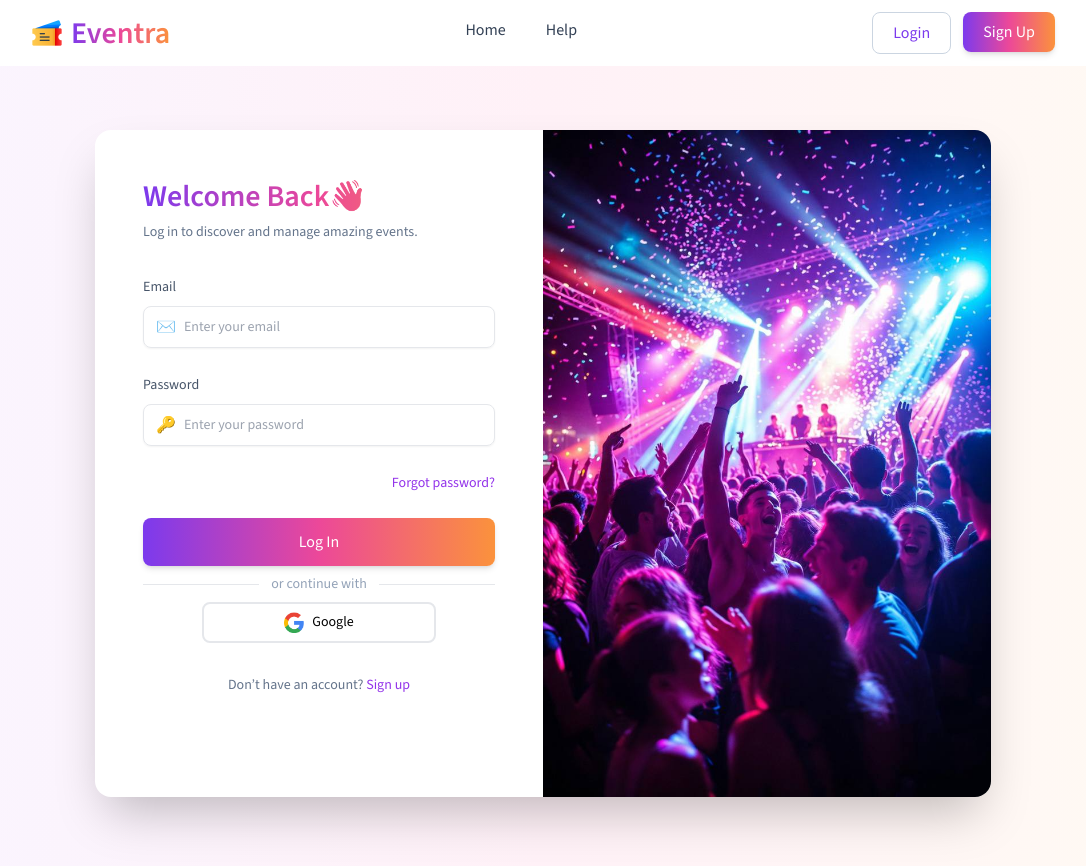
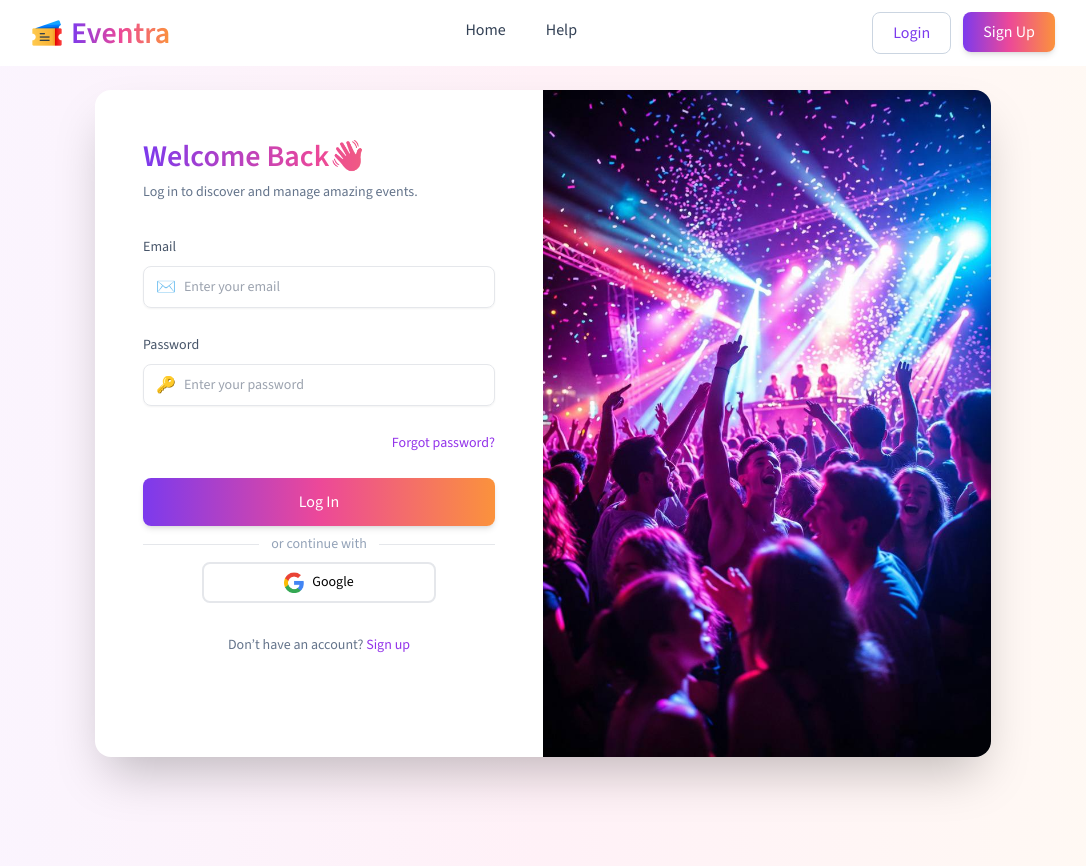
Before and after one commit to vhemmsley/Eventra-Online-Ticket-Shop, a Vue app: page /auth in a window 1280 px wide. Shown: the whole page, without its empty margins (97-1183 px from the left). Built offline with nearby package versions, Linux system fonts and the light colour scheme.

Commit message:
vh test3

```diff
--- a/src/components/pages/Auth/AuthPage.vue
+++ b/src/components/pages/Auth/AuthPage.vue
@@ -1,6 +1,6 @@
 <template>
   <!-- PAGE BACKGROUND -->
-  <div class="min-h-screen flex justify-center bg-secondary-gradient px-4 py-16">
+  <div class="min-h-screen flex justify-center bg-secondary-gradient px-4 py-10 md:py-6">
     <!-- CARD -->
     <div
       class="w-full max-w-4xl md:mt-0 py-4 md:py-0 h-full md:h-full bg-white rounded-2xl shadow-2xl overflow-hidden flex flex-col md:flex-row"
```
